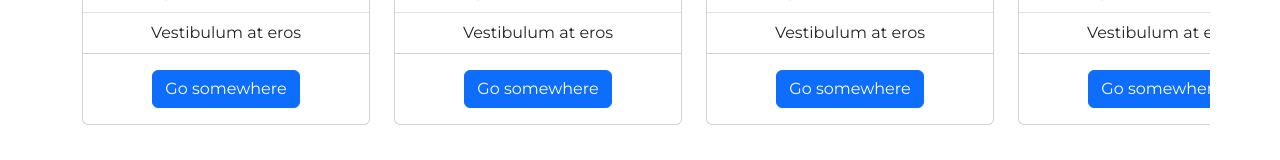
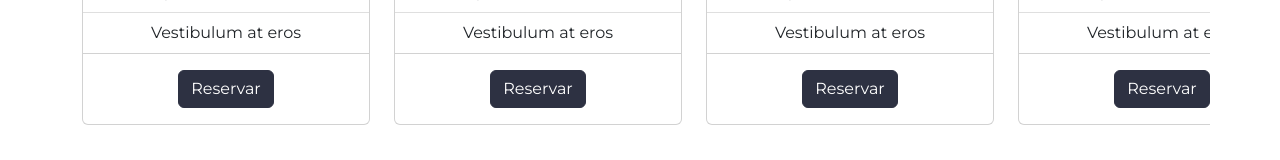
Before and after one commit to abudluan/car-rentals, a React (Create React App) app: page / in a window 1280 px wide. Shown: the part 1022-1182 px from the top of the page. Built offline with nearby package versions, Linux system fonts and the light colour scheme.

Commit message:
feat: mouse event added on horizontal scroll

```diff
--- a/src/components/Home.js
+++ b/src/components/Home.js
@@ -1,4 +1,4 @@
-import React from "react";
+import React, { useRef, useState } from "react";
 import './Home.scss';
 import { Container, Row, Col, Button, Card, ListGroup } from "react-bootstrap";
 import { HiArrowCircleRight, HiCheckCircle } from "react-icons/hi";
@@ -8,6 +8,43 @@ import CarSec1 from './img/Home/car-sec1.png';
 
 
 const Home = () => {
+
+    const containerRef = useRef(null);
+    const [isMouseDown, setIsMouseDown] = useState(false);
+    const [mouseDownX, setMouseDownX] = useState(0);
+    const [scrollLeft, setScrollLeft] = useState(0);
+
+    const handleMouseDown = (event) => {
+        setIsMouseDown(true);
+        setMouseDownX(event.clientX);
+        setScrollLeft(containerRef.current.scrollLeft);
+    };
+
+    const handleMouseMove = (event) => {
+        if (!isMouseDown) return;
+        const delta = event.clientX - mouseDownX;
+        containerRef.current.scrollLeft = scrollLeft - delta;
+    };
+
+    const handleMouseUp = () => {
+        setIsMouseDown(false);
+    };
+
+    const scrollRight = () => {
+        const container = containerRef.current;
+        container.scrollTo({
+            left: container.scrollLeft + container.offsetWidth,
+            behavior: 'smooth',
+        });
+    };
+
+    const ScrollLeft = () => {
+        const container = containerRef.current;
+        container.scrollTo({
+            left: container.scrollLeft - container.offsetWidth,
+            behavior: 'smooth',
+        });
+    };
 
     return (
         <section id='home'>
@@ -40,7 +77,12 @@ const Home = () => {
 
 
             <Container className="sec2">
-                <Row className="d-flex flex-nowrap">
+                <Row className="flex-nowrap overflow-auto pb-5"
+                    ref={containerRef}
+                    onMouseDown={handleMouseDown}
+                    onMouseMove={handleMouseMove}
+                    onMouseUp={handleMouseUp}
+                    onMouseLeave={handleMouseUp}>
                     <Col>
                         <Card style={{ width: '18rem' }}>
                             <Card.Img variant="top" src="holder.js/100px180?text=Image cap" />
@@ -57,7 +99,7 @@ const Home = () => {
                                 <ListGroup.Item>Vestibulum at eros</ListGroup.Item>
                             </ListGroup>
                             <Card.Body>
-                                <Button variant="primary">Go somewhere</Button>
+                                <Button variant="primary">Reservar</Button>
                             </Card.Body>
                         </Card>
                     </Col>
@@ -78,7 +120,7 @@ const Home = () => {
                                 <ListGroup.Item>Vestibulum at eros</ListGroup.Item>
                             </ListGroup>
                             <Card.Body>
-                                <Button variant="primary">Go somewhere</Button>
+                                <Button variant="primary">Reservar</Button>
                             </Card.Body>
                         </Card>
                     </Col>
@@ -100,7 +142,7 @@ const Home = () => {
                                 <ListGroup.Item>Vestibulum at eros</ListGroup.Item>
                             </ListGroup>
                             <Card.Body>
-                                <Button variant="primary">Go somewhere</Button>
+                                <Button variant="primary">Reservar</Button>
                             </Card.Body>
                         </Card>
                     </Col>
@@ -121,7 +163,7 @@ const Home = () => {
                                 <ListGroup.Item>Vestibulum at eros</ListGroup.Item>
                             </ListGroup>
                             <Card.Body>
-                                <Button variant="primary">Go somewhere</Button>
+                                <Button variant="primary">Reservar</Button>
                             </Card.Body>
                         </Card>
                     </Col>
@@ -142,7 +184,7 @@ const Home = () => {
                                 <ListGroup.Item>Vestibulum at eros</ListGroup.Item>
                             </ListGroup>
                             <Card.Body>
-                                <Button variant="primary">Go somewhere</Button>
+                                <Button variant="primary">Reservar</Button>
                             </Card.Body>
                         </Card>
                     </Col>
@@ -163,7 +205,7 @@ const Home = () => {
                                 <ListGroup.Item>Vestibulum at eros</ListGroup.Item>
                             </ListGroup>
                             <Card.Body>
-                                <Button variant="primary">Go somewhere</Button>
+                                <Button variant="primary">Reservar</Button>
                             </Card.Body>
                         </Card>
                     </Col>
@@ -184,7 +226,7 @@ const Home = () => {
                                 <ListGroup.Item>Vestibulum at eros</ListGroup.Item>
                             </ListGroup>
                             <Card.Body>
-                                <Button variant="primary">Go somewhere</Button>
+                                <Button variant="primary">Reservar</Button>
                             </Card.Body>
                         </Card>
                     </Col>
@@ -205,7 +247,7 @@ const Home = () => {
                                 <ListGroup.Item>Vestibulum at eros</ListGroup.Item>
                             </ListGroup>
                             <Card.Body>
-                                <Button variant="primary">Go somewhere</Button>
+                                <Button variant="primary">Reservar</Button>
                             </Card.Body>
                         </Card>
                     </Col>
--- a/src/components/Home.scss
+++ b/src/components/Home.scss
@@ -105,6 +105,15 @@
         padding-bottom: 2em;
         margin-bottom: 2em;
 
+        Button{
+            background-color: #2d3142;
+            border-color: #2d3142;
+        }
+
+        Button:hover{
+            background-color: #4e5575;
+            border-color: #4e5575;
+        }
 
     }
 
@@ -120,7 +129,7 @@
     }
 
     ::-webkit-scrollbar-track {
-        background-color: rgb(117, 117, 117);
+        background-color: #4e5575;
         border-radius: 5px;
     }
 }
```
